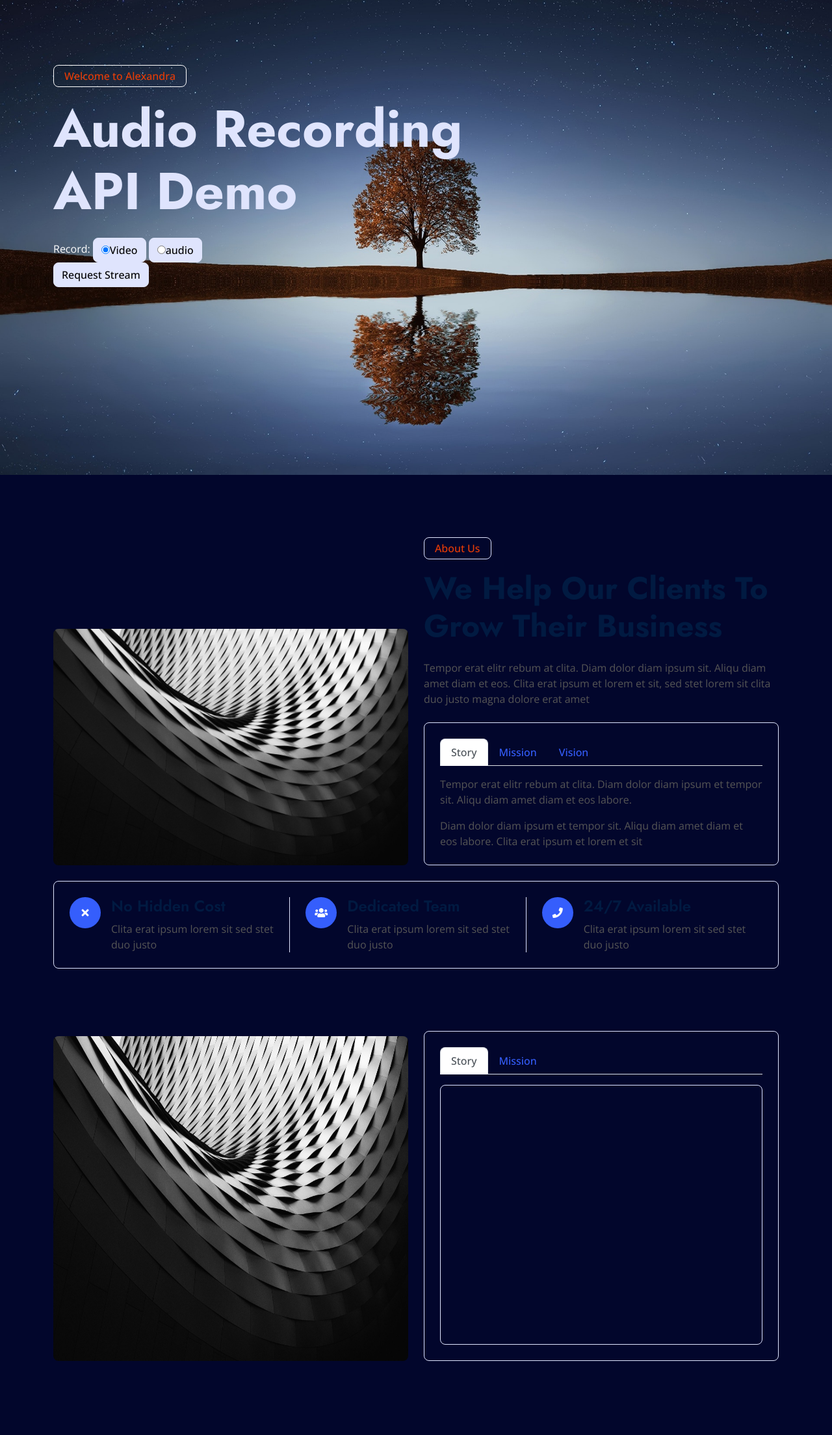
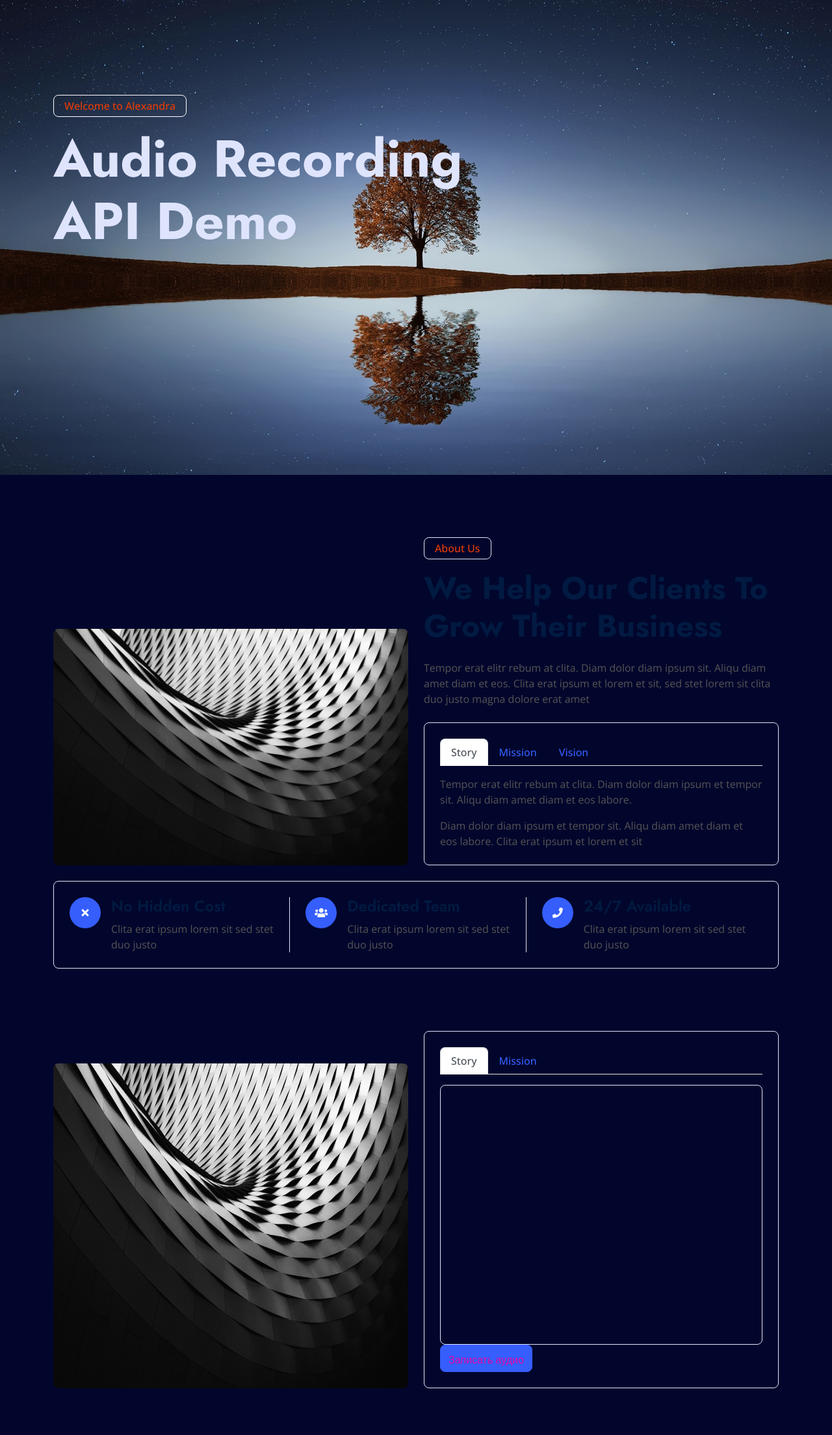
Before and after one commit to AkzholMamytbek/Alexandra_web_appp, a Django app: page / in a window 1280 px wide. Shown: the part 121-2330 px from the top of the page at 65% size. Before the commit the page ends 2216 px from the top, so only its background shows below. Run offline with Django 4.2, Linux system fonts and the light colour scheme; some libraries are stand-ins or nearby versions.

Commit message:
last changes

```diff
--- a/alexandra/settings.py
+++ b/alexandra/settings.py
@@ -11,6 +11,7 @@ https://docs.djangoproject.com/en/4.1/ref/settings/
 """
 
 from pathlib import Path
+import os
 
 # Build paths inside the project like this: BASE_DIR / 'subdir'.
 BASE_DIR = Path(__file__).resolve().parent.parent
@@ -122,6 +123,9 @@ USE_TZ = True
 STATIC_URL = 'static/'
 STATICFILES_DIRS = ['static/']
 
+MEDIA_ROOT = os.path.join(BASE_DIR,'media/')
+MEDIA_URL = '/media/'
+
 # Default primary key field type
 # https://docs.djangoproject.com/en/4.1/ref/settings/#default-auto-field
 
--- a/app_home/views.py
+++ b/app_home/views.py
@@ -9,6 +9,39 @@ from django.core.files.storage import default_storage
 from django.core.files.base import ContentFile
 from django.conf import settings
 
+
+import subprocess
+from vosk import Model, KaldiRecognizer, SetLogLevel
+
+from pathlib import Path
+
+# Build paths inside the project like this: BASE_DIR / 'subdir'.
+BASE_DIR = Path(__file__).resolve().parent.parent
+media_url = settings.MEDIA_URL
+
+SAMPLE_RATE = 16000
+SetLogLevel(0)
+model = Model(lang="en")
+rec = KaldiRecognizer(model, SAMPLE_RATE)
+
+def ffmpeg(filename):
+    print(f"Filename:")
+    file_path = os.path.join(media_url, filename)
+    with subprocess.Popen(["ffmpeg", "-loglevel", "quiet", "-i",
+                                filename,
+                                "-ar", str(SAMPLE_RATE) , "-ac", "1", "-f", "s16le", "-"],
+                                stdout=subprocess.PIPE) as process:
+
+        while True:
+            data = process.stdout.read(4000)
+            if len(data) == 0:
+                break
+            if rec.AcceptWaveform(data):
+                print(rec.Result())
+            else:
+                print(f"Partial result: {rec.PartialResult()}")
+        return rec.FinalResult()
+
 def index(request):
 
     lis = ['apple', 'samsung', 'huawei']
@@ -19,10 +52,20 @@ def get_audio_blob(request):
     if request.method == "POST":
         audio_data = request.FILES['audio']
 
-        path = default_storage.save('tmp/somename.wav', ContentFile(audio_data.read()))
-        tmp_file = os.path.join(settings.MEDIA_ROOT, path)
+        path = default_storage.save(os.path.join('audio', 'somename.wav'), ContentFile(audio_data.read()))
+
+
+        with open(os.path.join('file.wav'), 'wb') as f:
+            f.write(audio_data.read())
+
+        # with open(os.path.abspath(path), 'wb') as f:
+        #     f.write(file.stream._file.read())
+        # tmp_file = os.path.join('file.wav')
+        res = ffmpeg(path)
+        if res:
+             return HttpResponse(res)
+
+
+        return HttpResponse("Не получилось распознать!")
     else:
         pass
-
-# class AudioAPIList(generics.ListCreateAPIView):
-#     pass
--- a/static/css/style.css
+++ b/static/css/style.css
@@ -544,3 +544,24 @@ h6,
 #btns{
     display: none;
 }
+
+.text-right {
+    float: left;
+    /* width: 200px; */
+    /* border: 3px solid #73AD21; */
+    padding: 10px;
+}
+
+.text-right {
+    float: right;
+    width: 300px;
+    border: 3px solid #73AD21;
+    border-radius: 10px;
+    padding: 10px;
+    font-size: 20px;
+    font-family: Arial, Verdana;
+}
+
+#gUMbtn{
+    padding-top: 10px;
+}
--- a/static/js/audio-recording.js
+++ b/static/js/audio-recording.js
@@ -14,22 +14,13 @@ media;
 
 
 gUMbtn.onclick = e => {
-    let mv = id('mediaVideo'),
-        mediaOptions = {
-            video: {
-            tag: 'video',
-            type: 'video/webm',
-            ext: '.mp4',
-            gUM: {video: true, audio: true}
-            },
-            audio: {
-            tag: 'audio',
-            type: 'audio/wav',
-            ext: '.wav',
-            gUM: {audio: true}
-            }
-        };
-    media = mv.checked ? mediaOptions.video : mediaOptions.audio;
+    media = {
+        tag: 'audio',
+        type: 'audio/wav',
+        ext: '.wav',
+        gUM: {audio: true}
+    };
+
     navigator.mediaDevices.getUserMedia(media.gUM).then(_stream => {
         stream = _stream;
         id('gUMArea').style.display = 'none';
@@ -67,67 +58,20 @@ function makeLink(){
         , url = URL.createObjectURL(blob)
         , li = document.createElement('li')
         , mt = document.createElement(media.tag)
-        , hf = document.createElement('a')
+        // , hf = document.createElement('a')
     ;
     log(blob)
 
     mt.controls = true;
     mt.src = url;
-    hf.href = url;
-    hf.download = `${counter++}${media.ext}`;
-    hf.innerHTML = `donwload ${hf.download}`;
+    // hf.href = url;
+    // hf.download = `${counter++}${media.ext}`;
+    // hf.innerHTML = `donwload ${hf.download}`;
 
+    li.classList.add('bg-yellow', 'text-left');
     li.appendChild(mt);
-    li.appendChild(hf);
+    // li.appendChild(hf);
     ul.appendChild(li);
-
-    // $.ajax({
-    //     type: "POST",
-    //     url: "http://127.0.0.1:5000/api",
-    //     data: `{
-    //       "Id": 78912,
-    //       "Customer": "Jason Sweet",
-    //     }`,
-    //     success: function (result) {
-    //        console.log(result);
-    //     },
-    //     dataType: "json"
-    // });
-
-    // $.ajax({
-    //     type: 'POST',
-    //     dataType: 'json',
-    //     url: "http://127.0.0.1:5000/api",
-    //     // username: 'user',
-    //     // password: 'pass',
-    //     crossDomain: true,
-    //     xhrFields: {
-    //       withCredentials: true,
-    //     },
-    //     data: {
-    //         "Id": 78912,
-    //         "Customer": "Jason Sweet",
-    //     },
-    //   })
-    //     .done(function (data) {
-    //       console.log('done');
-    //     })
-    //     .fail(function (xhr, textStatus, errorThrown) {
-    //       alert(xhr.responseText);
-    //       alert(textStatus);
-    // });
-    // var data = new FormData()
-    // data.append('file', blob , 'file')
-
-    // fetch('http://127.0.0.1:8000/audioblob/', {
-    //     method: 'POST',
-    //     body: data
-
-    // }).then(response => response.json()
-    // ).then(json => {
-    //     console.log(json)
-    // });
-    // var blob = new Blob(chunks, { 'type' : 'audio/ogg; codecs=opus' });
 
     console.log("start sending binary data...");
     var form = new FormData();
@@ -140,10 +84,16 @@ function makeLink(){
         processData: false,
         contentType: false,
         success: function (data) {
-            console.log('response' + JSON.stringify(data));
+            console.log(JSON.stringify(data));
+            let li = document.createElement('li')
+            let p = document.createElement('p')
+            p.innerHTML = data
+            p.classList.add('text-right');
+            li.appendChild(p)
+            ul.appendChild(li)
         },
-        error: function () {
-        // handle error case here
+        error: function (e) {
+            console.log('error' + e)
         }
     })
 }
--- a/templates/app_home/index.html
+++ b/templates/app_home/index.html
@@ -18,6 +18,7 @@
     <!-- Libraries Stylesheet -->
     <link href="{% static 'lib/animate/animate.min.css' %}" rel="stylesheet">
     <link href="{% static 'lib/owlcarousel/assets/owl.carousel.min.css' %}" rel="stylesheet">
+    <link rel="stylesheet" href="https://cdn.jsdelivr.net/npm/bootstrap@4.3.1/dist/css/bootstrap.min.css" integrity="sha384-ggOyR0iXCbMQv3Xipma34MD+dH/1fQ784/j6cY/iJTQUOhcWr7x9JvoRxT2MZw1T" crossorigin="anonymous">
     <link href="{% static 'css/bootstrap.min.css' %}" rel="stylesheet">
     <link href="{% static 'css/style.css' %}" rel="stylesheet">
 
@@ -113,28 +114,7 @@
                         <p class="d-inline-block border border-white rounded text-secondary fw-semi-bold py-1 px-3 animated slideInDown">Welcome to Alexandra</p>
                         <h2 class="text-light display-1 mb-4 animated slideInDown">Audio Recording API Demo</h2>
 
-                        <div id='gUMArea'>
-                            <div>
-                                Record:
-                                <a class="btn btn-light btn-default" href="">
-                                <input type="radio" name="media" value="video" checked id='mediaVideo'>Video
-                                </a>
-                                <a class="btn btn-light btn-default" href="">
-                                <input type="radio" name="media" value="audio">audio
-                                </a>
-                            </div>
-                            <button class="btn btn-default btn-light"  id='gUMbtn'>Request Stream</button>
-                          </div>
-                          <div id='btns'>
-                            <button  class="btn btn-light btn-default" id='start'>Start</button>
-                            <button  class="btn btn-light btn-default" id='stop'>Stop</button>
-                          </div>
-                          <div>
-                            <ul  class="list-unstyled" id='ul'></ul>
-                          </div>
-                          <script src="https://code.jquery.com/jquery-2.2.0.min.js"></script>
-                          <script src="https://maxcdn.bootstrapcdn.com/bootstrap/3.3.6/js/bootstrap.min.js"></script>
-                          <script src="{% static 'js/audio-recording.js' %}"></script>
+
                         <!-- <a href="" class="btn btn-primary py-3 px-5 animated slideInDown">Записать аудио</a> -->
                     </div>
                 </div>
@@ -285,12 +265,21 @@
                                     </div>
                                 </nav>
                                 <div class="tab-content" id="nav-tabContent2">
-                                    <div class="tab-pane fade show active border rounded p-4" id="nav-story2" role="tabpanel"
+                                    <div class="tab-pane fade show active border rounded p-4 overflow-auto" id="nav-story2" role="tabpanel"
                                         aria-labelledby="nav-story-tab" style="height: 400px">
-                                        <form>
+                                        <div>
+                                            <ul  class="list-unstyled" id='ul'></ul>
+                                        </div>
+                                    </div>
+                                        <div id='gUMArea'>
+                                            <button class="btn btn-primary"  id='gUMbtn'>Записать аудио</button>
+                                        </div>
+                                        <div id='btns'>
+                                            <button  class="btn btn-primary" id='start'>Start</button>
+                                            <button  class="btn btn-primary" id='stop'>Stop</button>
+                                        </div>
 
-                                        </form>
-                                    </div>
+
                                     <div class="tab-pane fade border rounded p-4" id="nav-mission2" role="tabpanel"
                                         aria-labelledby="nav-mission-tab" style="height: 400px">
                                         <p>Test</p>
--- a/templates/base.html
+++ b/templates/base.html
@@ -7,6 +7,7 @@
     <meta charset="UTF-8">
     <meta http-equiv="X-UA-Compatible" content="IE=edge">
     <meta name="viewport" content="width=device-width, initial-scale=1.0">
+
     {% block head %}
 
     {% endblock head %}
```
Also changed, not shown: 2 other files.
